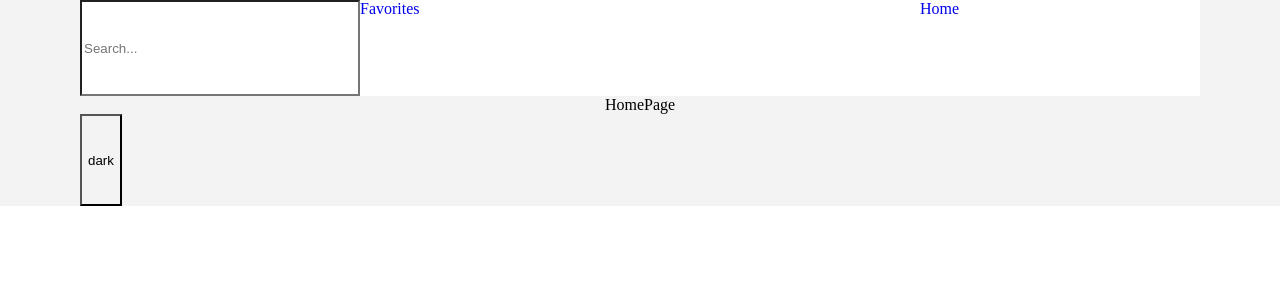
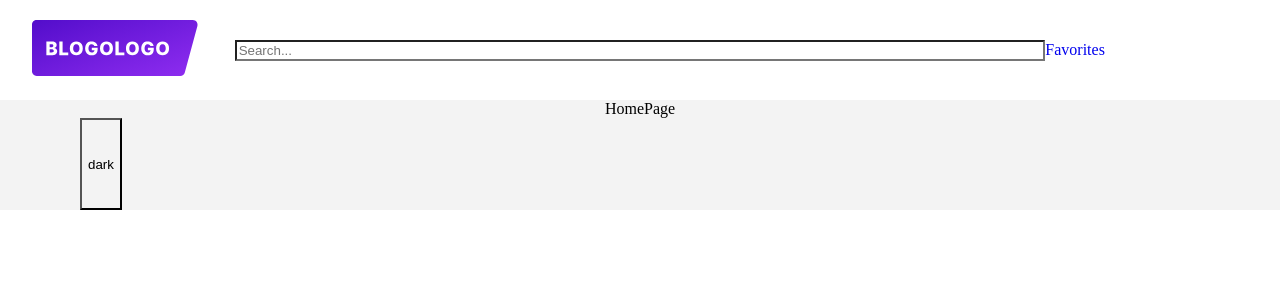
Before and after one commit to Alina-kachur/react-blogologo, a React (Create React App) app: page / in a window 1280 px wide. Shown: the top 300 px of the page. Built offline with nearby package versions, Linux system fonts and the light colour scheme.

Commit message:
feat(components): add LogoIcon, change styles Header component

```diff
--- a/src/components/Header/Header.tsx
+++ b/src/components/Header/Header.tsx
@@ -1,15 +1,17 @@
 import { Link } from "react-router-dom";
 import { ROUTE } from "../../router";
 import { StyledSearch } from "../Search/styles";
-
-import { StyledHeader } from "./styles";
+import { ReactComponent as LogoIcon } from "../../assets/icons/logo.svg";
+import { StyledHeader, StyledLink } from "./styles";
 
 export const Header = () => {
   return (
     <StyledHeader>
+      <StyledLink to={ROUTE.HOME}>
+        <LogoIcon />
+      </StyledLink>
       <StyledSearch type={"text"} placeholder="Search..." />
       <Link to={ROUTE.FAVORITES}>Favorites</Link>
-      <Link to={ROUTE.HOME}>Home</Link>
     </StyledHeader>
   );
 };
--- a/src/components/Header/styles.ts
+++ b/src/components/Header/styles.ts
@@ -1,11 +1,17 @@
+import { NavLink } from "react-router-dom";
 import styled from "styled-components";
 import { Color } from "../../ui/colors";
 
 const StyledHeader = styled.header`
-  min-height: 96px;
   background-color: ${Color.WHITE_HEADER};
   display: grid;
-  grid-template-columns: 1fr 2fr 1fr;
-  width: clamp(320px, 1120px, 100%);
+  grid-template-columns: 1fr 4fr 1fr;
+  align-items: center;
+  width: 100%;
+  padding: 20px 32px;
 `;
-export { StyledHeader };
+
+const StyledLink = styled(NavLink)`
+  justify-self: flex-start;
+`;
+export { StyledHeader, StyledLink };
```
Also changed, not shown: src/assets/icons/logo.svg (added).
